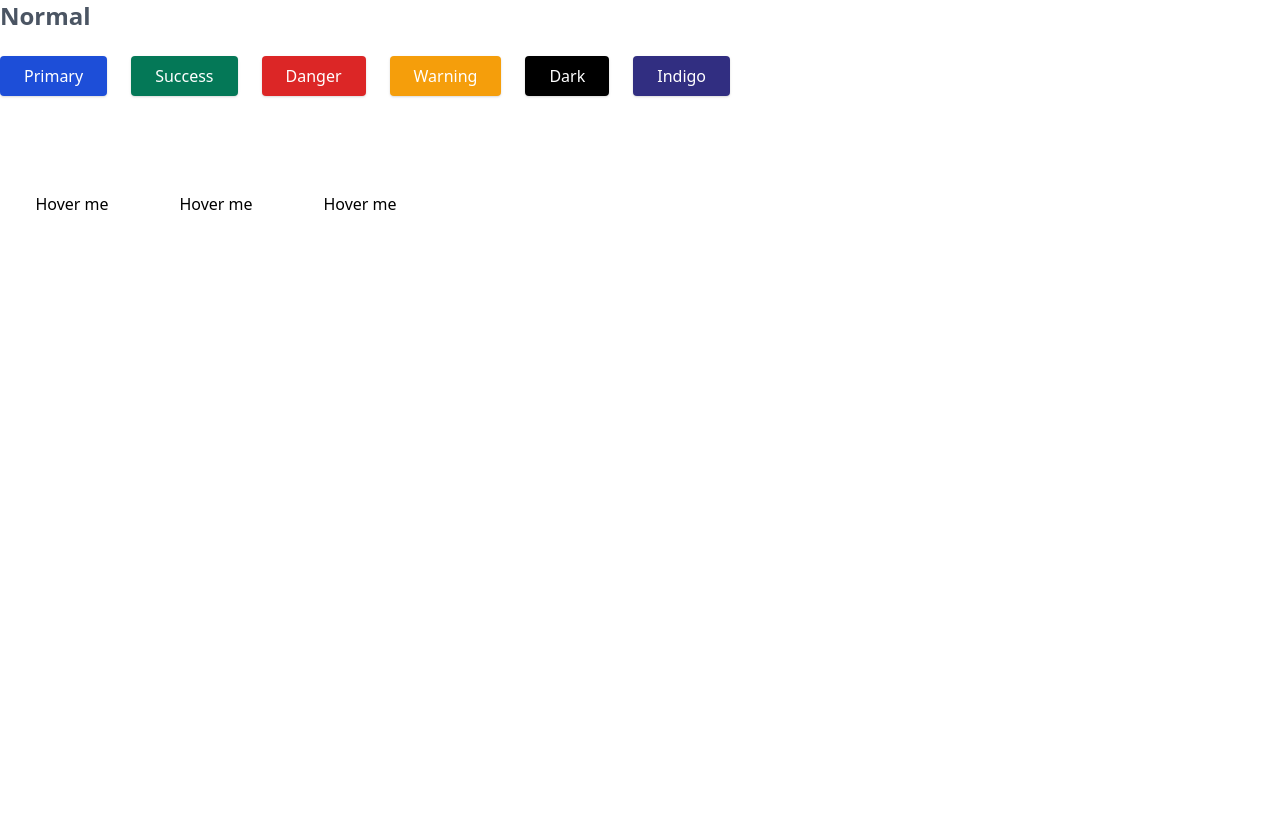
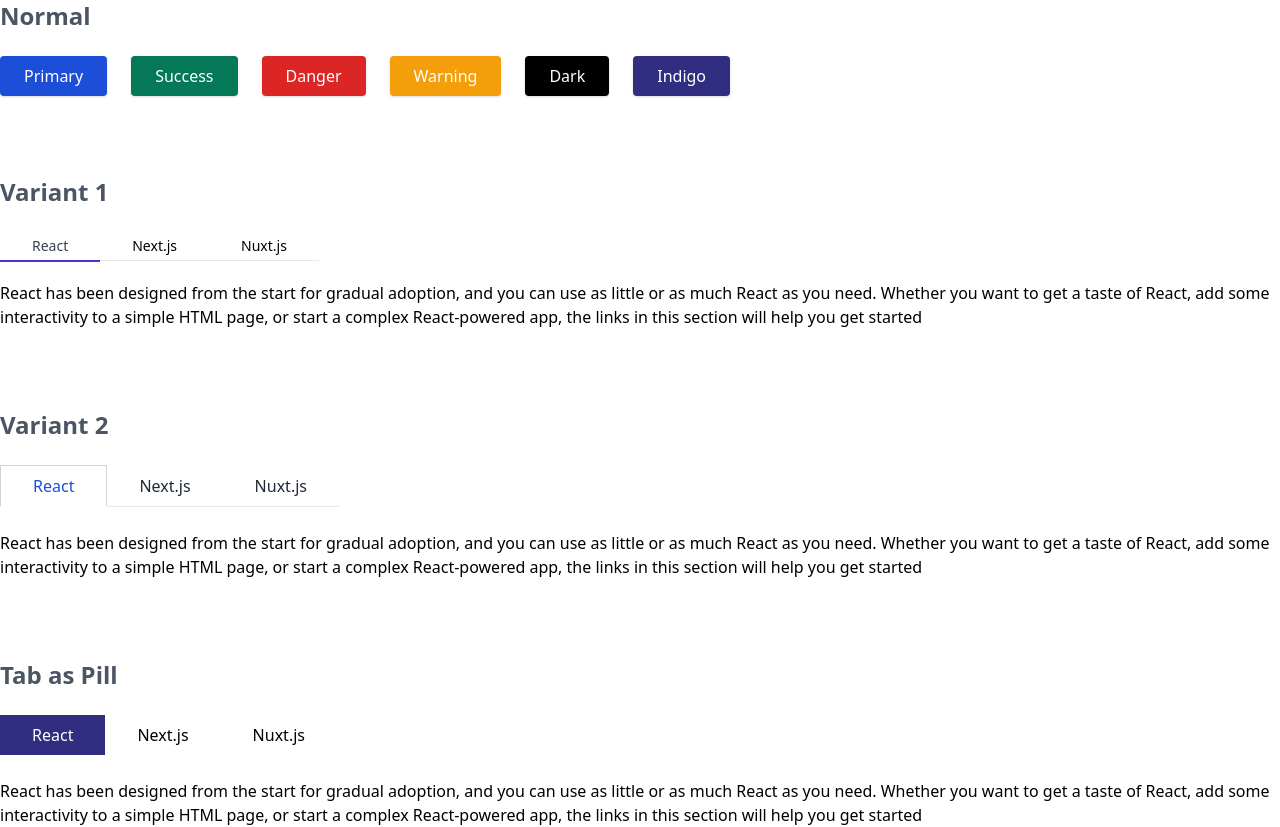
Before and after one commit to enochndika/kimia-UI, a Next.js app: page / in a window 1280 px wide. Before the commit the page ends 800 px from the top, so only its background shows below. Built offline with nearby package versions, Linux system fonts and the light colour scheme.

Commit message:
tabs component done

```diff
--- /dev/null
+++ b/components/general/tabs/index.tsx
@@ -0,0 +1,113 @@
+import { ReactNode, useState } from "react";
+
+interface Props {
+  children: ReactNode;
+}
+
+interface TabsProps {
+  variant: 1 | 2 | 3;
+  children: any;
+}
+
+interface TabsContent extends Props {
+  id: string;
+}
+
+interface TabContainerProps {
+  onClick: (id: string) => void;
+  id: string;
+  activeTab: any;
+  activeClass: string;
+  inactiveClass: string;
+}
+export const Tabs = ({ children, variant }: TabsProps) => {
+  const [activeTab, setActiveTab] = useState<any>(children[0].props.id);
+
+  const activeClassName =
+    variant === 1
+      ? variants.first.active
+      : variant === 2
+      ? variants.second.active
+      : variant === 3
+      ? variants.three.active
+      : variants.first.active;
+
+  const inactiveClassName =
+    variant === 1
+      ? variants.first.inactive
+      : variant === 2
+      ? variants.second.inactive
+      : variant === 3
+      ? variants.three.inactive
+      : variants.first.inactive;
+
+  const onClickTabItem = (tab) => {
+    setActiveTab(tab);
+  };
+
+  return (
+    <div>
+      <ol>
+        {children.map((child) => {
+          const { id } = child.props;
+          return (
+            <Tabs.Container
+              activeTab={activeTab}
+              key={id}
+              id={id}
+              onClick={onClickTabItem}
+              activeClass={activeClassName}
+              inactiveClass={inactiveClassName}
+            />
+          );
+        })}
+      </ol>
+      <div className="pt-6">
+        {children.map((child) => {
+          if (child.props.id !== activeTab) return undefined;
+          return child.props.children;
+        })}
+      </div>
+    </div>
+  );
+};
+
+Tabs.Container = ({
+  onClick,
+  id,
+  activeTab,
+  activeClass,
+  inactiveClass,
+}: TabContainerProps) => {
+  const isClick = () => {
+    onClick(id);
+  };
+
+  let className = inactiveClass;
+  if (activeTab === id) {
+    className = activeClass;
+  }
+
+  return (
+    <li className={className} onClick={isClick}>
+      {id}
+    </li>
+  );
+};
+
+Tabs.Content = ({ id, children }: TabsContent) => <div id={id}>{children}</div>;
+
+const variants = {
+  first: {
+    active: `text-gray-700  border-b-2 border-indigo-700 -mb-2 px-4 md:px-8 text-sm  py-4 md:py-1 inline-block `,
+    inactive: `-mb-2 px-4 md:px-8 text-sm  py-4 md:py-1 inline-block border-b transition ease-linear duration-200`,
+  },
+  second: {
+    active: `inline-block py-2 px-8 border-solid  border-gray-300 border-t bg-white border-b-0 border-l border-r text-blue-700`,
+    inactive: "inline-block py-2 px-8 text-gray-800 border-b px-8",
+  },
+  three: {
+    active: `text-white py-2 px-8 bg-indigo-900 inline-block transition ease-linear duration-200`,
+    inactive: `-mb-2 py-2 px-8 bg-white text-black  inline-block transition ease-linear duration-200`,
+  },
+};
--- a/pages/index.tsx
+++ b/pages/index.tsx
@@ -1,6 +1,6 @@
 import Head from "next/head";
 import DefaultButtons from "../components/general/button/defaultButton";
-import { TooltipComponent } from "../components/general/tooltip";
+import { Tabs } from "../components/general/tabs";
 
 export default function Home() {
   return (
@@ -10,7 +10,75 @@
         <link rel="icon" href="/favicon.ico" />
       </Head>
       <DefaultButtons />
-      <TooltipComponent />
+      <h2 className="font-bold text-gray-600 text-lg md:text-2xl mt-12 mb-6">
+        Variant 1
+      </h2>
+      <Tabs variant={1}>
+        <Tabs.Content id="React">
+          React has been designed from the start for gradual adoption, and you
+          can use as little or as much React as you need. Whether you want to
+          get a taste of React, add some interactivity to a simple HTML page, or
+          start a complex React-powered app, the links in this section will help
+          you get started
+        </Tabs.Content>
+        <Tabs.Content id="Next.js">
+          The React Framework for Production Next.js gives you the best
+          developer experience with all the features you need for production:
+          hybrid static & server rendering, TypeScript support, smart bundling,
+          route pre-fetching, and more. No config needed.
+        </Tabs.Content>
+        <Tabs.Content id="Nuxt.js">
+          The Intuitive Vue Framework Build your next Vue.js application with
+          confidence using NuxtJS. An open source framework making web
+          development simple and powerful.
+        </Tabs.Content>
+      </Tabs>
+      <h2 className="font-bold text-gray-600 text-lg md:text-2xl mt-20 mb-6">
+        Variant 2
+      </h2>
+      <Tabs variant={2}>
+        <Tabs.Content id="React">
+          React has been designed from the start for gradual adoption, and you
+          can use as little or as much React as you need. Whether you want to
+          get a taste of React, add some interactivity to a simple HTML page, or
+          start a complex React-powered app, the links in this section will help
+          you get started
+        </Tabs.Content>
+        <Tabs.Content id="Next.js">
+          The React Framework for Production Next.js gives you the best
+          developer experience with all the features you need for production:
+          hybrid static & server rendering, TypeScript support, smart bundling,
+          route pre-fetching, and more. No config needed.
+        </Tabs.Content>
+        <Tabs.Content id="Nuxt.js">
+          The Intuitive Vue Framework Build your next Vue.js application with
+          confidence using NuxtJS. An open source framework making web
+          development simple and powerful.
+        </Tabs.Content>
+      </Tabs>
+      <h2 className="font-bold text-gray-600 text-lg md:text-2xl mt-20 mb-6">
+        Tab as Pill
+      </h2>
+      <Tabs variant={3}>
+        <Tabs.Content id="React">
+          React has been designed from the start for gradual adoption, and you
+          can use as little or as much React as you need. Whether you want to
+          get a taste of React, add some interactivity to a simple HTML page, or
+          start a complex React-powered app, the links in this section will help
+          you get started
+        </Tabs.Content>
+        <Tabs.Content id="Next.js">
+          The React Framework for Production Next.js gives you the best
+          developer experience with all the features you need for production:
+          hybrid static & server rendering, TypeScript support, smart bundling,
+          route pre-fetching, and more. No config needed.
+        </Tabs.Content>
+        <Tabs.Content id="Nuxt.js">
+          The Intuitive Vue Framework Build your next Vue.js application with
+          confidence using NuxtJS. An open source framework making web
+          development simple and powerful.
+        </Tabs.Content>
+      </Tabs>
     </>
   );
 }
```
